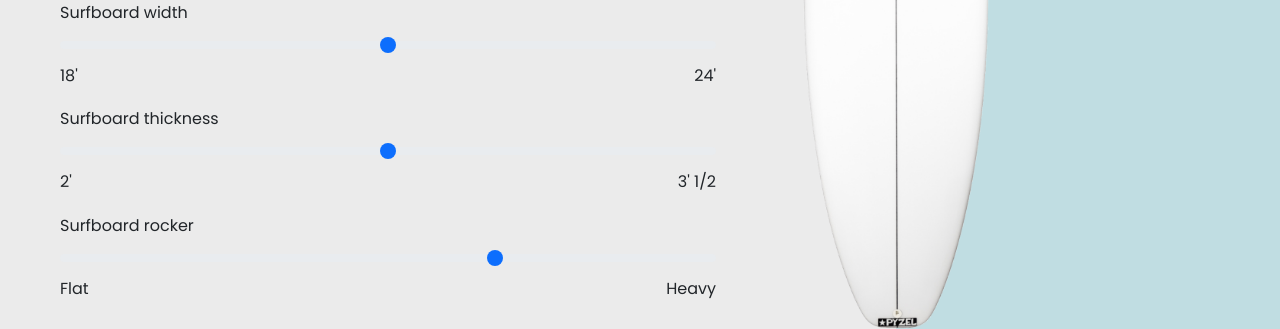
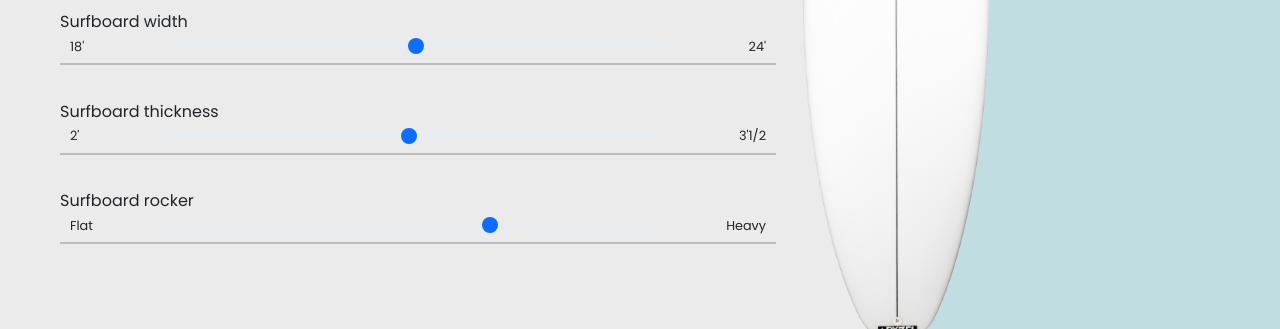
Before and after one commit to agustinrabino/PFRabino, a plain HTML site: page pages/surfboard.html in a window 1280 px wide. Shown: the part 415-744 px from the top of the page. Drawn offline with nearby package versions, Linux system fonts and the light colour scheme; a web font is replaced by a local one.

Commit message:
Version 2.0

```diff
--- a/css/style.css
+++ b/css/style.css
@@ -722,11 +722,11 @@ body{
 .custom-surf-grid{
     display: grid;
     grid-template-columns: 1fr 30vw;
-    grid-template-rows: 1fr 2fr;
+    grid-template-rows: 1fr 2.5fr;
     grid-template-areas:
     "A B"
     "C B" ;
-    height: 87vh;
+    height: 88.1vh;
 }
 
 
@@ -738,20 +738,40 @@ body{
 .custom-surf-container-2{
     grid-area: B;
     padding-right: 60px;
+    height: inherit;
     background-color: rgba(75, 157, 171, 0.35);
     position: relative;
 }
 
 .custom-surf-container-2 img{
-    height: 87vh;
+    height: 88vh;
     transform: translate(-50%);
     transition: 0.5s;
 }
 
 .custom-surf-container-3{
     grid-area: C;
-    padding: 10px 180px 10px 60px;
+    padding: 10px 120px 60px 60px;
     background-color: rgba(0, 0, 0, 0.08);
+}
+
+.custom-surf-container-3 .param{
+    margin-bottom: 15px;
+    padding-bottom: 5px;
+    border-bottom: 2px solid rgba(0, 0, 0, 0.20);
+}
+
+.custom-surf-container-3 div div label{
+    font-size: .8rem;
+    padding: 0px 10px;
+}
+
+.custom-surf-container-3 div div input{
+    width: 70%;
+}
+
+.custom-surf-container-3 div label{
+    margin: 0px;
 }
 
 .surfboard-button{
--- a/pages/surfboard.html
+++ b/pages/surfboard.html
@@ -46,35 +46,36 @@
             </div>
 
             <div class="custom-surf-container-3 d-flex flex-column justify-content-evenly">
-                <div class="surfboard-parameter">
-                    <label for="length" class="form-label">Surfboard size</label>
-                    <input type="range" class="form-range" min="165" max="210" step="2.5" id="length">
-                    <div class="d-flex justify-content-between">
-                        <label for="" class="pull-left">5'5"</label>
+                <h4>Surfboard dimensions</h4>
+                <div class="param">
+                    <label for="" class="form-label">Surfboard size</label>
+                    <div class="d-flex justify-content-between align-items-center">
+                        <label for="length" class="pull-left">5'5"</label>
+                        <input type="range" class="form-range" min="165" max="210" step="2.5" id="length">
                         <label for="" class="pull-right">6'5"</label>
                     </div>
                 </div>
-                <div class="">
-                    <label for="width" class="form-label">Surfboard width</label>
-                    <input type="range" class="form-range" min="18" max="24" step="0.5" id="width">
-                    <div class="d-flex justify-content-between">
-                        <label for="" class="float-left">18'</label>
+                <div class="param">
+                    <label for="" class="form-label">Surfboard width</label>
+                    <div class="d-flex justify-content-between align-items-center">
+                        <label for="width" class="float-left">18'</label>
+                        <input type="range" class="form-range" min="18" max="24" step="0.5" id="width">
                         <label for="" class="float-right">24'</label>
                     </div>
                 </div>
-                <div class="">
-                    <label for="thickness" class="form-label">Surfboard thickness</label>
-                    <input type="range" class="form-range" min="2" max="3.5" step="0.125" id="thickness">
-                    <div class="d-flex justify-content-between">
-                        <label for="" class="pull-left">2'</label>
-                        <label for="" class="pull-right">3' 1/2</label>
+                <div class="param">
+                    <label for="" class="form-label">Surfboard thickness</label>
+                    <div class="d-flex justify-content-between align-items-center">
+                        <label for="thickness" class="pull-left">2'</label>
+                        <input type="range" class="form-range" min="2" max="3.5" step="0.125" id="thickness">
+                        <label for="" class="pull-right">3'1/2</label>
                     </div>
                 </div>
-                <div class="">
-                    <label for="rocker" class="form-label">Surfboard rocker</label>
-                    <input type="range" class="form-range" min="1" max="4" step="1" id="rocker">
-                    <div class="d-flex justify-content-between">
-                        <label for="" class="pull-left">Flat</label>
+                <div class="param">
+                    <label for="" class="form-label">Surfboard rocker</label>
+                    <div class="d-flex justify-content-between align-items-center">
+                        <label for="rocker" class="pull-left">Flat</label>
+                        <input type="range" class="form-range" min="1" max="4" step="1" id="rocker">
                         <label for="" class="pull-right">Heavy</label>
                     </div>
                 </div>
```
